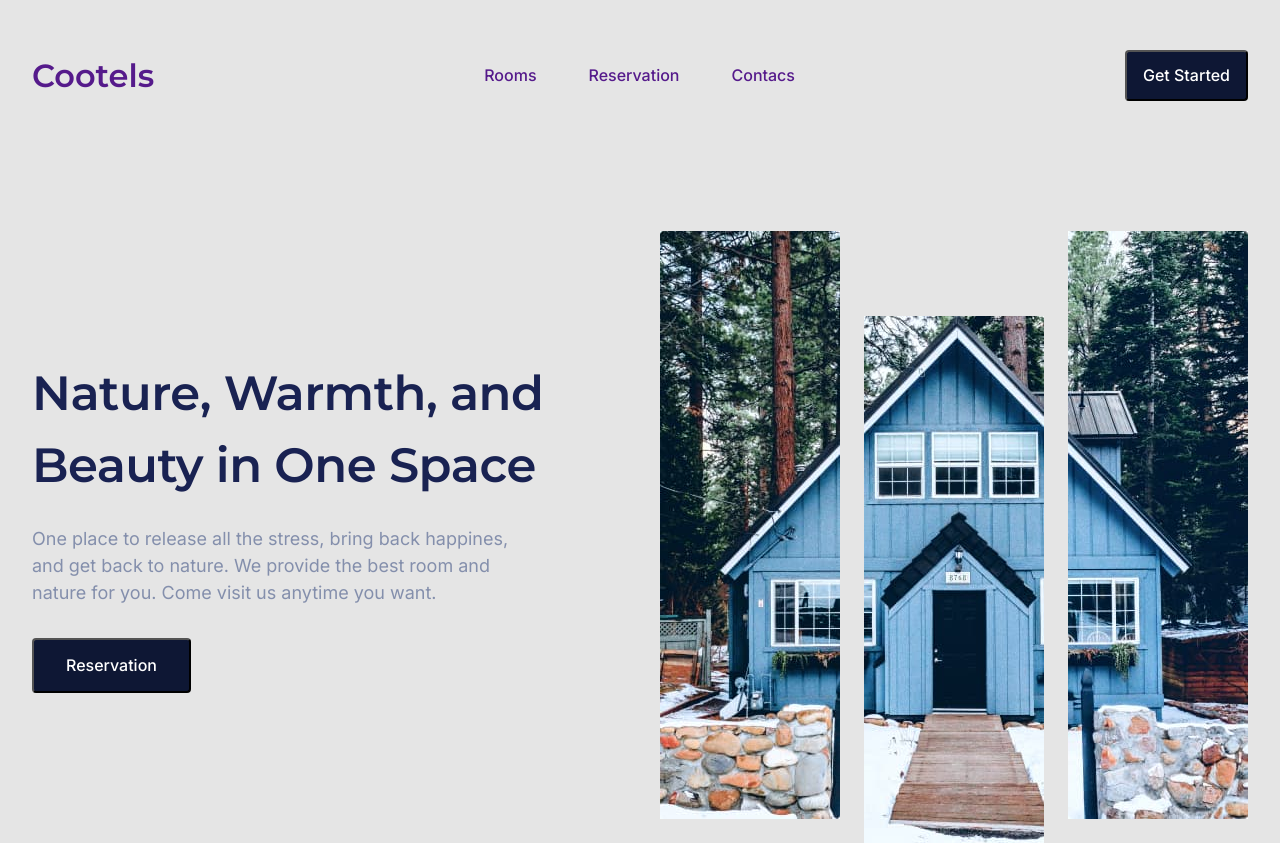
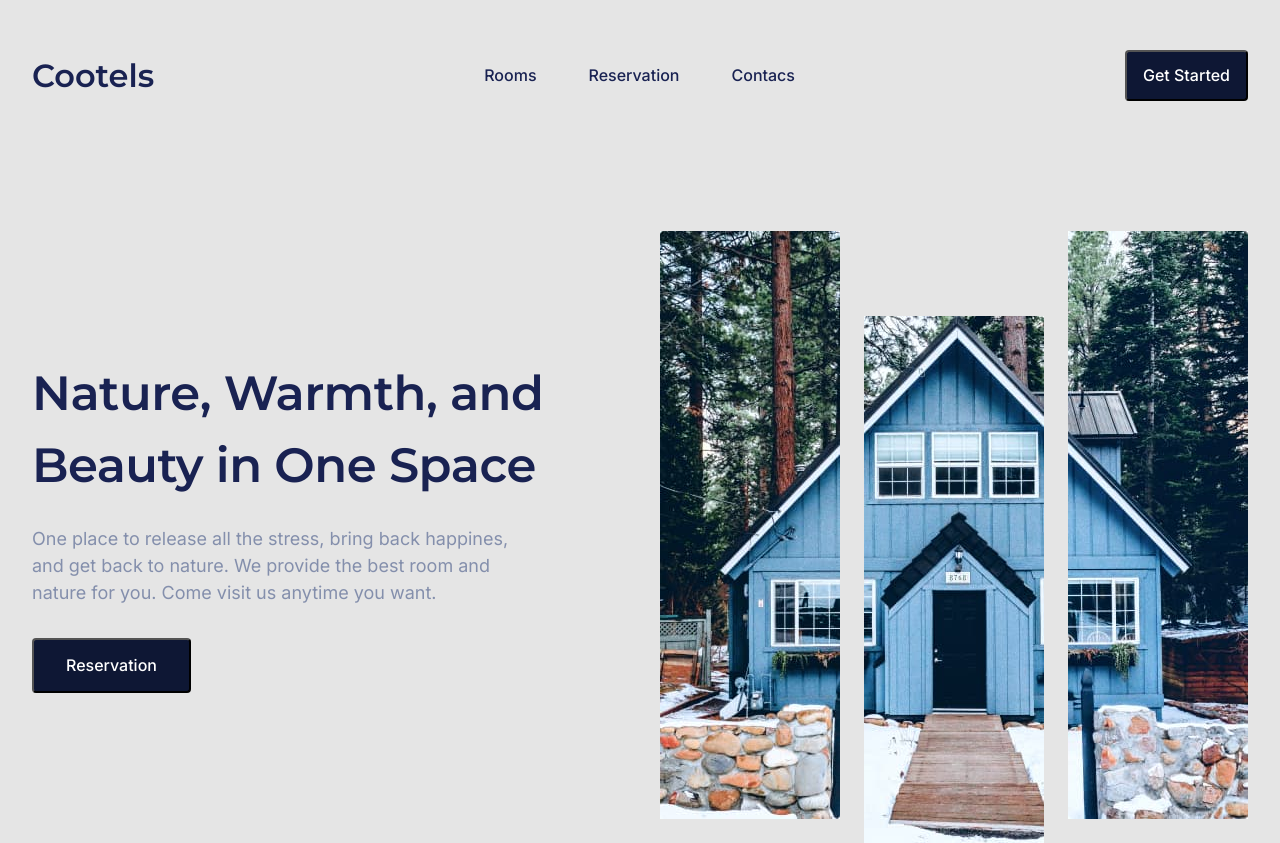
Before and after one commit to MishaPanivnyk/cootels_site, a website built with Parcel: page src/index.html in a window 1280 px wide. Shown: the top 843 px of the page. Built offline with nearby package versions, Linux system fonts and the light colour scheme.

Commit message:
fix color link

```diff
--- a/src/sass/components/_header.scss
+++ b/src/sass/components/_header.scss
@@ -7,6 +7,7 @@
   font-weight: 600;
   font-size: 32px;
   line-height: 1.22;
+  color: #192252;
 }
 .navigation {
   display: flex;
@@ -24,6 +25,7 @@
   font-weight: 500;
   font-size: 16px;
   line-height: 19px;
+  color: #192252;
 }
 .header__button {
   padding: 14px 16px;
```
